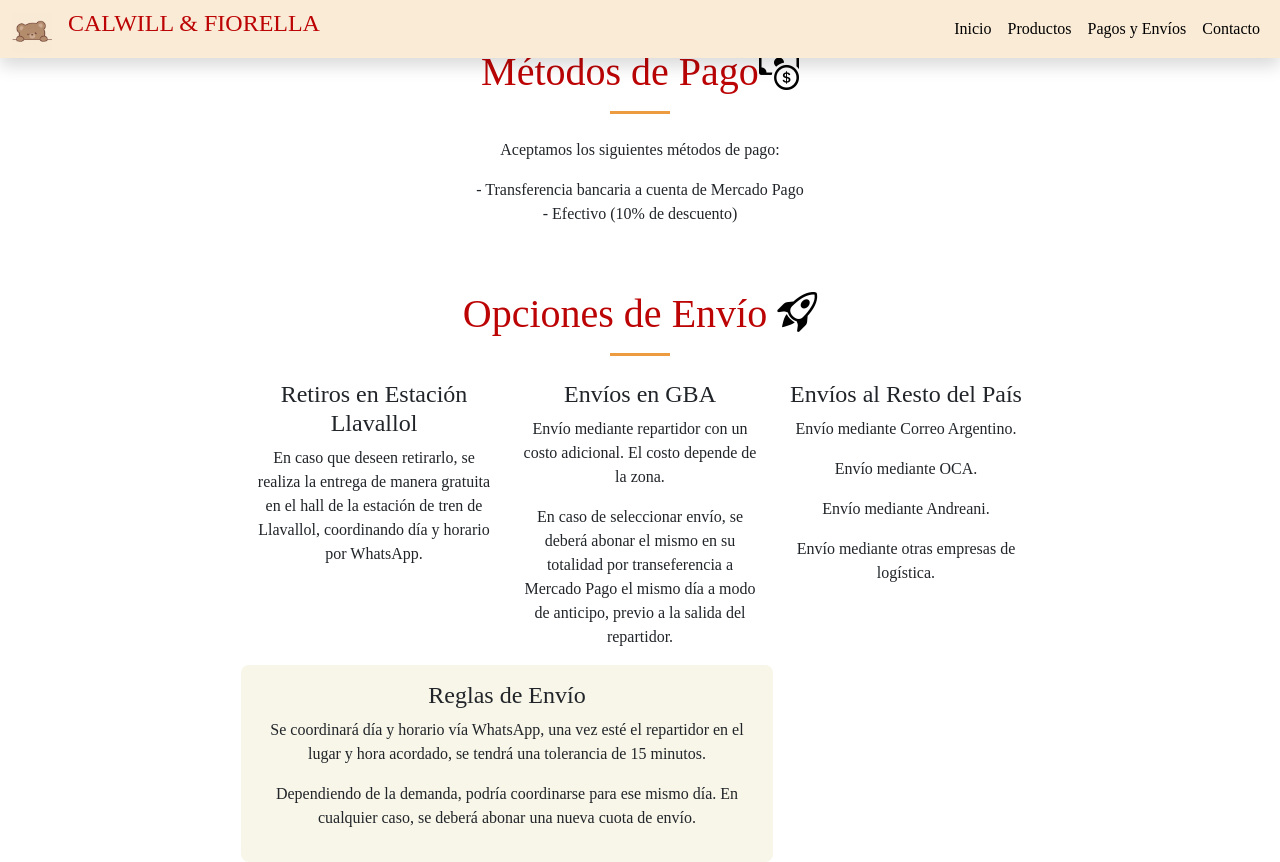
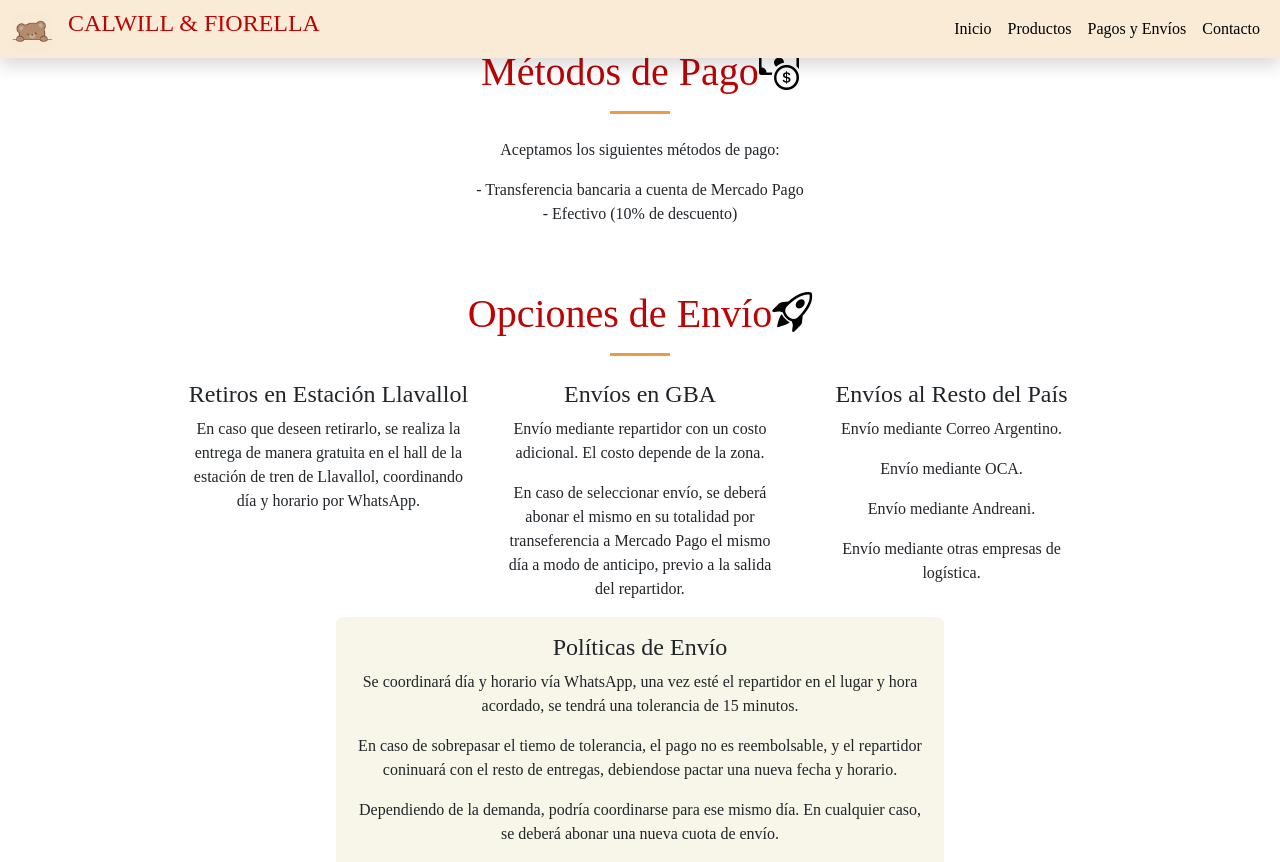
Before and after one commit to blackanvilsoftworks/CalwillYFiorella_react, a React (Vite) app: page /pagos_envios in a window 1280 px wide. Shown: the top 862 px of the page. Built offline with nearby package versions, Linux system fonts and the light colour scheme.

Commit message:
Se actualiza el componente Shipping para hacer uso del usContext. Se actualiza la constante imagesPath

```diff
--- a/src/components/conditions/Shipping.jsx
+++ b/src/components/conditions/Shipping.jsx
@@ -1,36 +1,50 @@
+import { useContext } from 'react';
+import { DataContext } from '../../contexts/Data.jsx';
+import { createTitle } from '../../utils/createTitle.jsx';
 import './Shipping.scss';
 
 const Shipping = () => {
+
+    const { objContainers, objDeliveryOptions } = useContext(DataContext);
+
+    const data = objContainers.shipping;
+    const ship = objDeliveryOptions;
+
     return (
-        <div id="shipping_container" className="container pt-5 text-center">
+        <div id={data.id} className={data.className}>
             <div className="row justify-content-center">
                 <div className="col-12 col-md-10">
                     <div className="row mx-3 mx-sm-5 px-3">
                         <div className="col-md-12">
                             <h2 className="mb-4">
-                                <span className="title">Opciones de Envío <i className="bi bi-rocket-takeoff"></i></span>
+                                { createTitle(data.title, data.icon) }
                             </h2>
                         </div>
                         <div className="col-12 col-md-4 my-3 my-md-0 px-3">
-                            <h4 className="subtitles">Retiros en Estación Llavallol</h4>
-                            <p>En caso que deseen retirarlo, se realiza la entrega de manera gratuita en el hall de la estación de tren de Llavallol, coordinando día y horario por WhatsApp.</p>
+                            <h4 className="subtitles">{ship.collect_in_store.subtitle}</h4>
+                            {
+                                ship.collect_in_store.description.map( (item, index) => (<p key={index}>{item}</p>))
+                            }
                         </div>
                         <div className="col-12 col-md-4 mb-3 my-md-0 px-3">
-                            <h4 className="subtitles">Envíos en GBA</h4>
-                            <p>Envío mediante repartidor con un costo adicional. El costo depende de la zona.</p>
-                            <p>En caso de seleccionar envío, se deberá abonar el mismo en su totalidad por transeferencia a Mercado Pago el mismo día a modo de anticipo, previo a la salida del repartidor.</p>
+                            <h4 className="subtitles">{ship.delivery_gba.subtitle}</h4>
+                            {
+                                ship.delivery_gba.description.map( (item, index) => (<p key={index}>{item}</p>))
+                            }
                         </div>
                         <div className="col-12 col-md-4 my-md-0 px-3">
-                            <h4 className="subtitles">Envíos al Resto del País</h4>
-                            <p>Envío mediante Correo Argentino.</p>
-                            <p>Envío mediante OCA.</p>
-                            <p>Envío mediante Andreani.</p>
-                            <p>Envío mediante otras empresas de logística.</p>
+                            <h4 className="subtitles">{ship.delivery_country.subtitle}</h4>
+                            {
+                                ship.delivery_country.description.map( (item, index) => (<p key={index}>{item}</p>))
+                            }
                         </div>
-                        <div className="col-12 col-md-8 p-3 shipping_rules_container rounded-3">
-                            <h4 className="subtitles">Reglas de Envío</h4>
-                            <p>Se coordinará día y horario vía WhatsApp, una vez esté el repartidor en el lugar y hora acordado, se tendrá una tolerancia de 15 minutos.</p>
-                            <p>Dependiendo de la demanda, podría coordinarse para ese mismo día. En cualquier caso, se deberá abonar una nueva cuota de envío.</p>
+                        <div className="col-12 col-md-12 d-flex justify-content-center">
+                            <div className="col-12 col-md-8 p-3 shipping_rules_container rounded-3">
+                                <h4 className="subtitles">{ship.shipping_policies.subtitle}</h4>
+                                {
+                                    ship.shipping_policies.description.map( (item, index) => (<p key={index}>{item}</p>))
+                                }
+                            </div>
                         </div>
                     </div>
                 </div>
--- a/src/components/home/Features.jsx
+++ b/src/components/home/Features.jsx
@@ -18,7 +18,7 @@ const Features = () => {
                             { createTitle(data.title, data.icon) }
                         </h2>
                         {
-                            arrFeatures.map(({ icon, title, description }) => {
+                            arrFeatures.map( ({ icon, title, description }) => {
                                 return (
                                     <FeatureBox
                                         key         = { title }
--- a/src/contexts/Data.jsx
+++ b/src/contexts/Data.jsx
@@ -214,21 +214,21 @@ const DataContextProvider = ({ children }) => {
         }
     ];
 
-    const arrShippingOptions = [
-        {
+    const objDeliveryOptions = {
+        collect_in_store: {
             subtitle    : 'Retiros en Estación Llavallol',
             description : [
                 'En caso que deseen retirarlo, se realiza la entrega de manera gratuita en el hall de la estación de tren de Llavallol, coordinando día y horario por WhatsApp.'
             ]
         },
-        {
+        delivery_gba: {
             subtitle    : 'Envíos en GBA',
             description : [
                 'Envío mediante repartidor con un costo adicional. El costo depende de la zona.',
                 'En caso de seleccionar envío, se deberá abonar el mismo en su totalidad por transeferencia a Mercado Pago el mismo día a modo de anticipo, previo a la salida del repartidor.'
             ]
         },
-        {
+        delivery_country: {
             subtitle    : 'Envíos al Resto del País',
             description : [
                 'Envío mediante Correo Argentino.',
@@ -237,15 +237,15 @@ const DataContextProvider = ({ children }) => {
                 'Envío mediante otras empresas de logística.'
             ]
         },
-        {
-            subtitle    : 'Reglas de Envío',
+        shipping_policies:{
+            subtitle    : 'Políticas de Envío',
             description : [
                 'Se coordinará día y horario vía WhatsApp, una vez esté el repartidor en el lugar y hora acordado, se tendrá una tolerancia de 15 minutos.',
                 'En caso de sobrepasar el tiemo de tolerancia, el pago no es reembolsable, y el repartidor coninuará con el resto de entregas, debiendose pactar una nueva fecha y horario.',
                 'Dependiendo de la demanda, podría coordinarse para ese mismo día. En cualquier caso, se deberá abonar una nueva cuota de envío.'
             ]
         }
-    ];
+    };
 
     const arrPayMethods = [
         'Transferencia bancaria a cuenta de Mercado Pago',
@@ -263,7 +263,7 @@ const DataContextProvider = ({ children }) => {
         arrFeatures,
         arrInfoCardContent,
         arrSocialMedia,
-        arrShippingOptions,
+        objDeliveryOptions,
         arrPayMethods
     };
 
```
